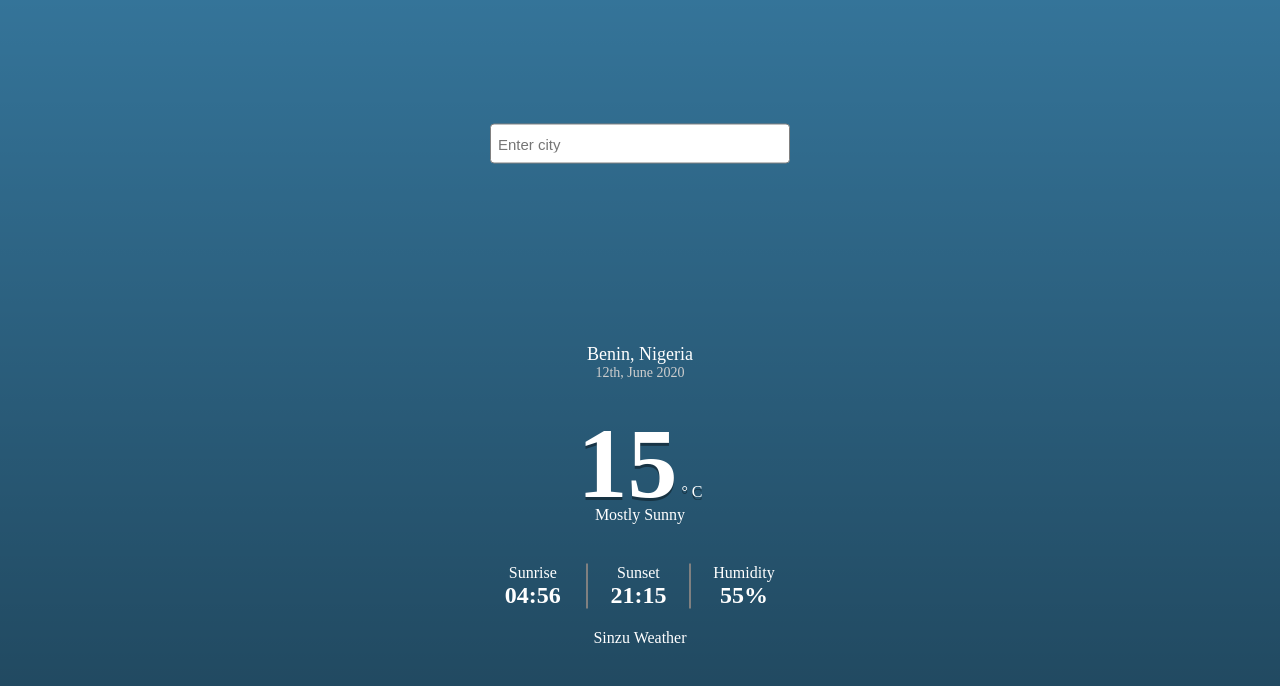
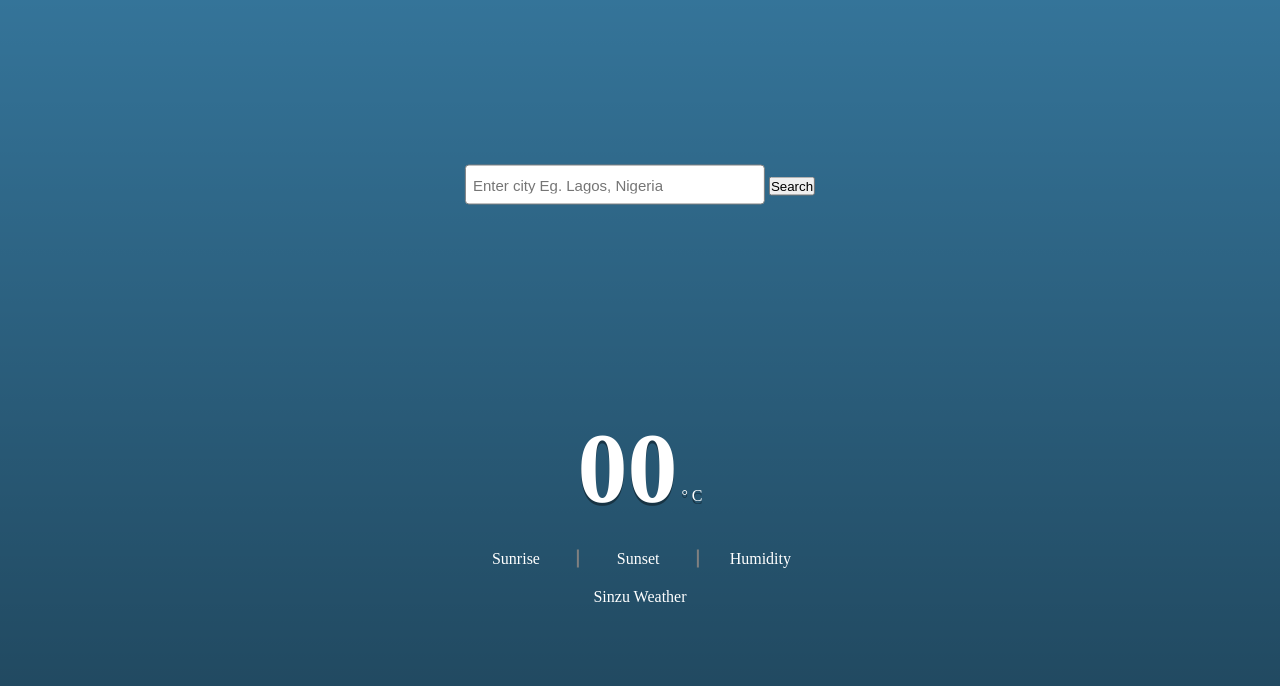
Before and after one commit to evansaire/Weather-App-with-JS, a plain HTML site: page index.html in a window 1280 px wide. Drawn offline with Linux system fonts and the light colour scheme.

Commit message:
Update index.html

```diff
--- a/index.html
+++ b/index.html
@@ -11,7 +11,8 @@
     <div class="app">
         <div class="container">
             <div class="app-form">
-                <input type="text" autocomplete="off" class="search" placeholder="Enter city">
+                <input type="text" autocomplete="off" class="search" placeholder="Enter city Eg. Lagos, Nigeria">
+                <button class="btn" type="button">Search</button>
             </div>
 
             <div class="icon-layout">
@@ -21,31 +22,31 @@
             </div>
 
             <main>
-                <div class="city">Benin, Nigeria </div>
-                <div class="date"> 12th, June 2020</div>
+                <div class="city"></div>
+                <div class="date"> </div>
 
                 <div class="weather-layout">
                     <div class="temp" onclick="celFah()">
-                        <span class="tempdeg">15</span>
+                        <span class="tempdeg">00</span>
                         <span class="tempsign">°</span>
                         <span class="tempunit">C</span>
 
                     </div>
-                    <div class="weather">Mostly Sunny</div>
+                    <div class="weather"></div>
                 </div>
 
                 <div class="more">
                     <div>
                         <p class="label">Sunrise</p>
-                        <h2 class="sunrise">04:56</h2>
+                        <h2 class="sunrise"></h2>
                     </div>
                     <div>
                         <p class="label">Sunset</p>
-                        <h2 class="sunset">21:15</h2>
+                        <h2 class="sunset"></h2>
                     </div>
                     <div>
                         <p class="label">Humidity</p>
-                        <h2 class="humidity">55%</h2>
+                        <h2 class="humidity"></h2>
                     </div>
 
                 </div>
```
